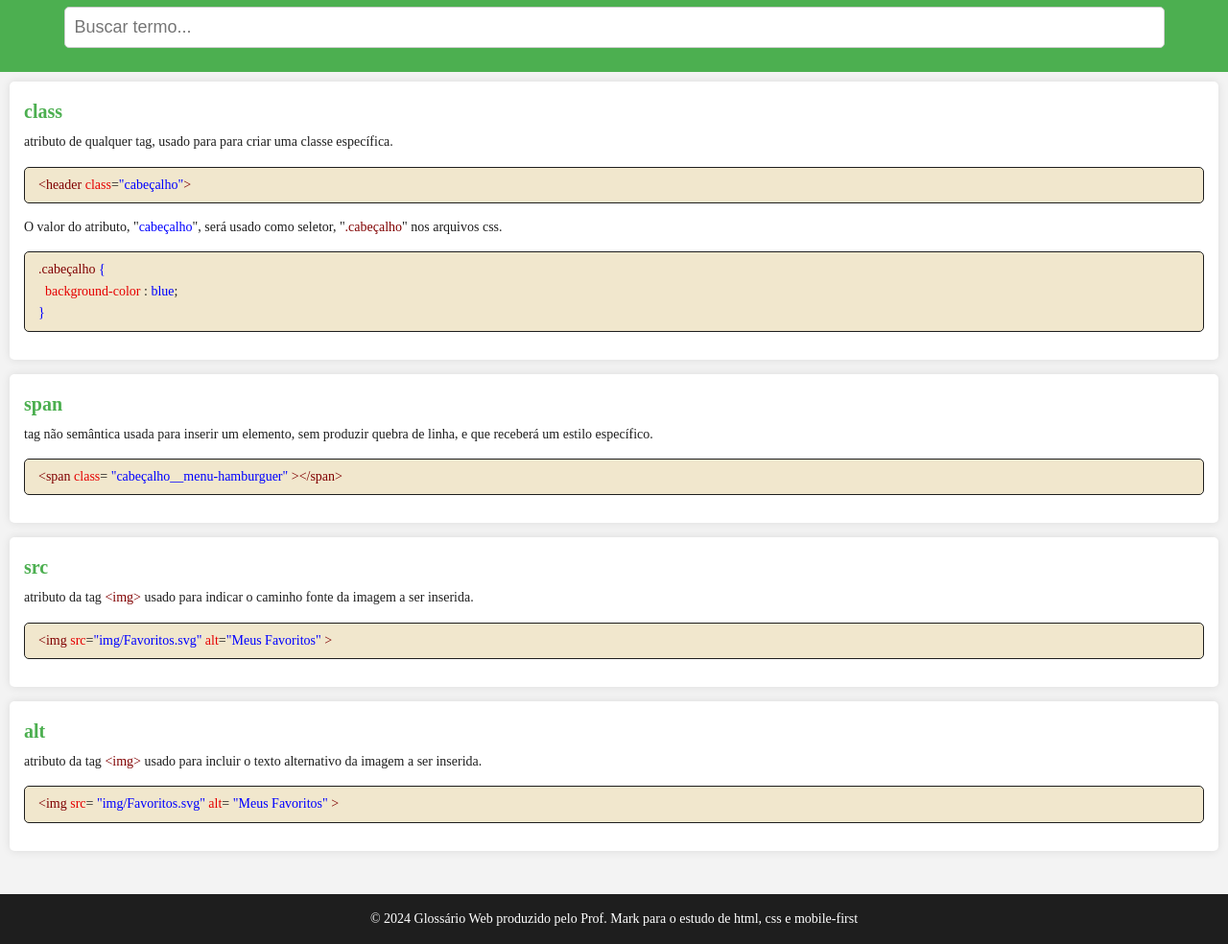
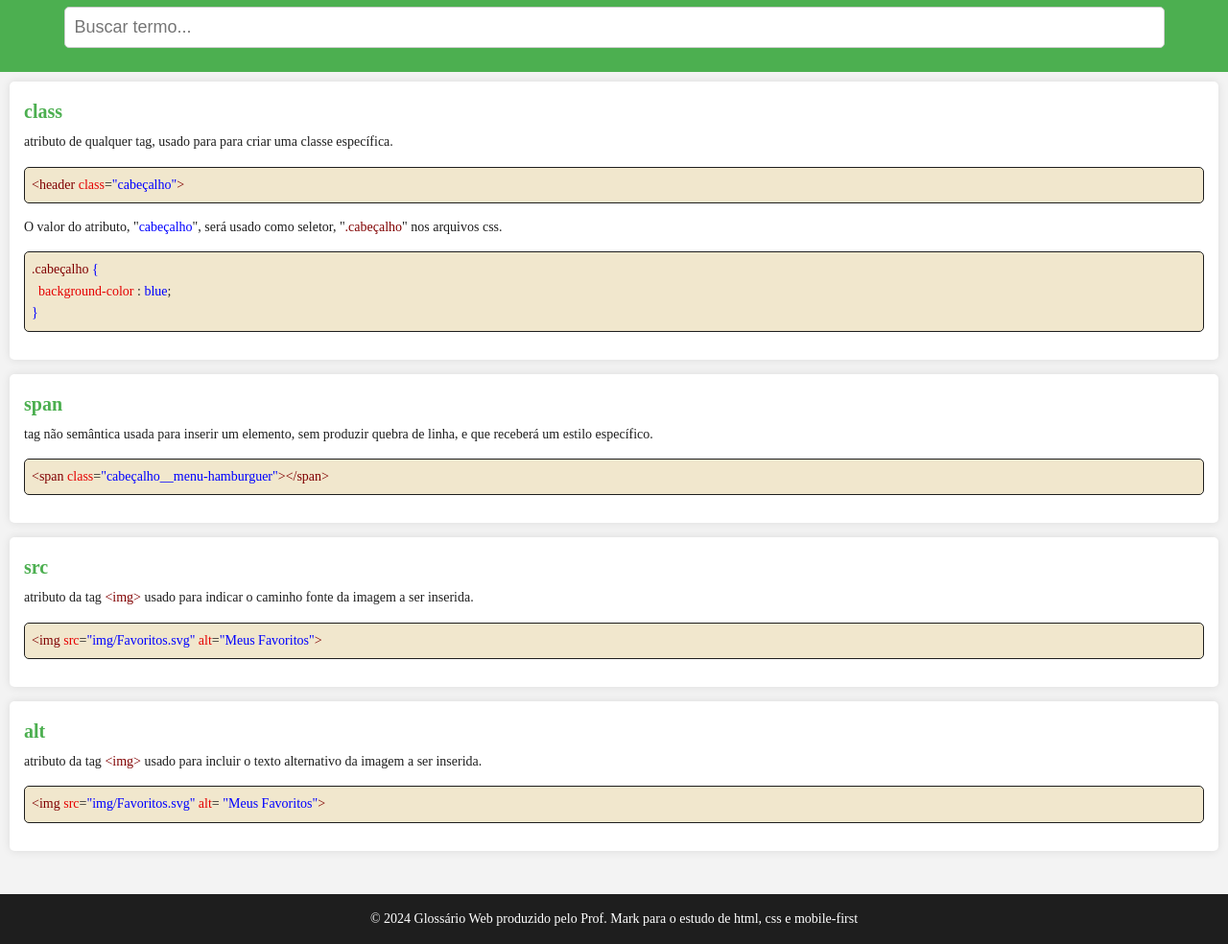
Before and after one commit to markbarm/AluraBooks__, a plain HTML site: page index.html in a window 1280 px wide. Shown: the part 69-1053 px from the top of the page at 96% size. Drawn offline with Linux system fonts and the light colour scheme.

Commit message:
ajustes dos exemplos

```diff
--- a/index.html
+++ b/index.html
@@ -23,9 +23,8 @@
                 <p>atributo de qualquer tag, usado para para criar uma classe específica.</p>
                 <div class="html">
                     <span class="tag">&lt;header</span>
-                    <span class="tag__atributo">class</span>=<span class="tag__atributo-valor">"cabeçalho"</span><span
-                        class="tag">&gt;</span>
-                    <br>
+                    <span class="tag__atributo">class</span><span>=</span><span
+                        class="tag__atributo-valor">"cabeçalho"</span><span class="tag">&gt;</span>
                 </div>
                 <p>O valor do atributo, "<span class="tag__atributo-valor">cabeçalho</span>", será usado como seletor,
                     "<span class="css__seletor">.cabeçalho</span>" nos arquivos css. </p>
@@ -35,11 +34,10 @@
                     <span class="css__propriedade">
                         <br>
                         &nbsp; background-color
-                    </span>:
-                    <span class="css__propriedade__valor">blue</span>;
+                    </span><span>:</span>
+                    <span class="css__propriedade__valor">blue</span><span>;</span>
                     <span class="css__delimitador"><br>}</span>
                 </div>
-
             </article>
 
             <article class="termo">
@@ -48,9 +46,9 @@
                     estilo específico.</p>
                 <div class="html">
                     <span class="tag">&lt;span</span>
-                    <span class="tag__atributo">class</span>=
-                    <span class="tag__atributo-valor">"cabeçalho__menu-hamburguer"</span>
-                    <span class="tag">&gt;&lt;/span&gt</span>
+                    <span class="tag__atributo">class</span><span>=</span><span
+                        class="tag__atributo-valor">"cabeçalho__menu-hamburguer"</span><span
+                        class="tag">&gt;&lt;/span&gt</span>
                 </div>
             </article>
 
@@ -60,10 +58,10 @@
                     ser inserida.</p>
                 <div class="html">
                     <span class="tag">&lt;img</span>
-                    <span class="tag__atributo">src</span>=<span class="tag__atributo-valor">"img/Favoritos.svg"</span>
-                    <span class="tag__atributo">alt</span>=<span class="tag__atributo-valor">"Meus
-                        Favoritos"</span>
-                    <span class="tag">&gt;</span>
+                    <span class="tag__atributo">src</span><span>=</span><span
+                        class="tag__atributo-valor">"img/Favoritos.svg"</span>
+                    <span class="tag__atributo">alt</span><span>=</span><span class="tag__atributo-valor">"Meus
+                        Favoritos"</span><span class="tag">&gt;</span>
                 </div>
             </article>
 
@@ -73,11 +71,10 @@
                     a ser inserida.</p>
                 <div class="html">
                     <span class="tag">&lt;img</span>
-                    <span class="tag__atributo">src</span>=
-                    <span class="tag__atributo-valor">"img/Favoritos.svg"</span>
-                    <span class="tag__atributo">alt</span>=
-                    <span class="tag__atributo-valor">"Meus Favoritos"</span>
-                    <span class="tag">&gt;</span>
+                    <span class="tag__atributo">src</span><span>=</span><span
+                        class="tag__atributo-valor">"img/Favoritos.svg"</span>
+                    <span class="tag__atributo">alt</span><span>=</span> <span class="tag__atributo-valor">"Meus
+                        Favoritos"</span><span class="tag">&gt;</span>
                 </div>
             </article>
 
--- a/styles/glossario.css
+++ b/styles/glossario.css
@@ -47,6 +47,6 @@ main {
     background-color: rgb(241, 231, 205);
     border: solid 1px;
     border-radius: 5px;
-    padding: .5em 1em;
+    padding: .5em .5em;
     margin: 1em 0;
 }
```
